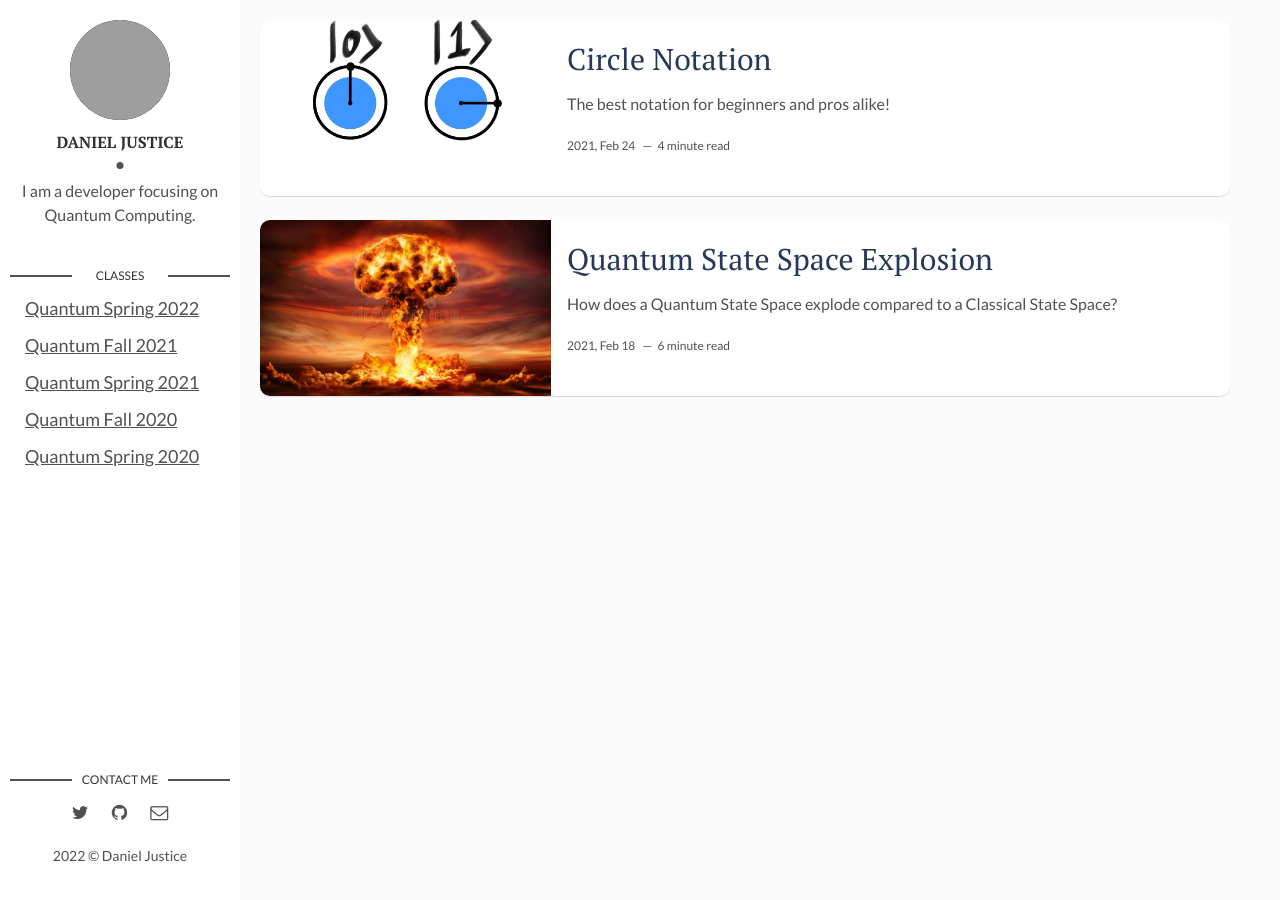
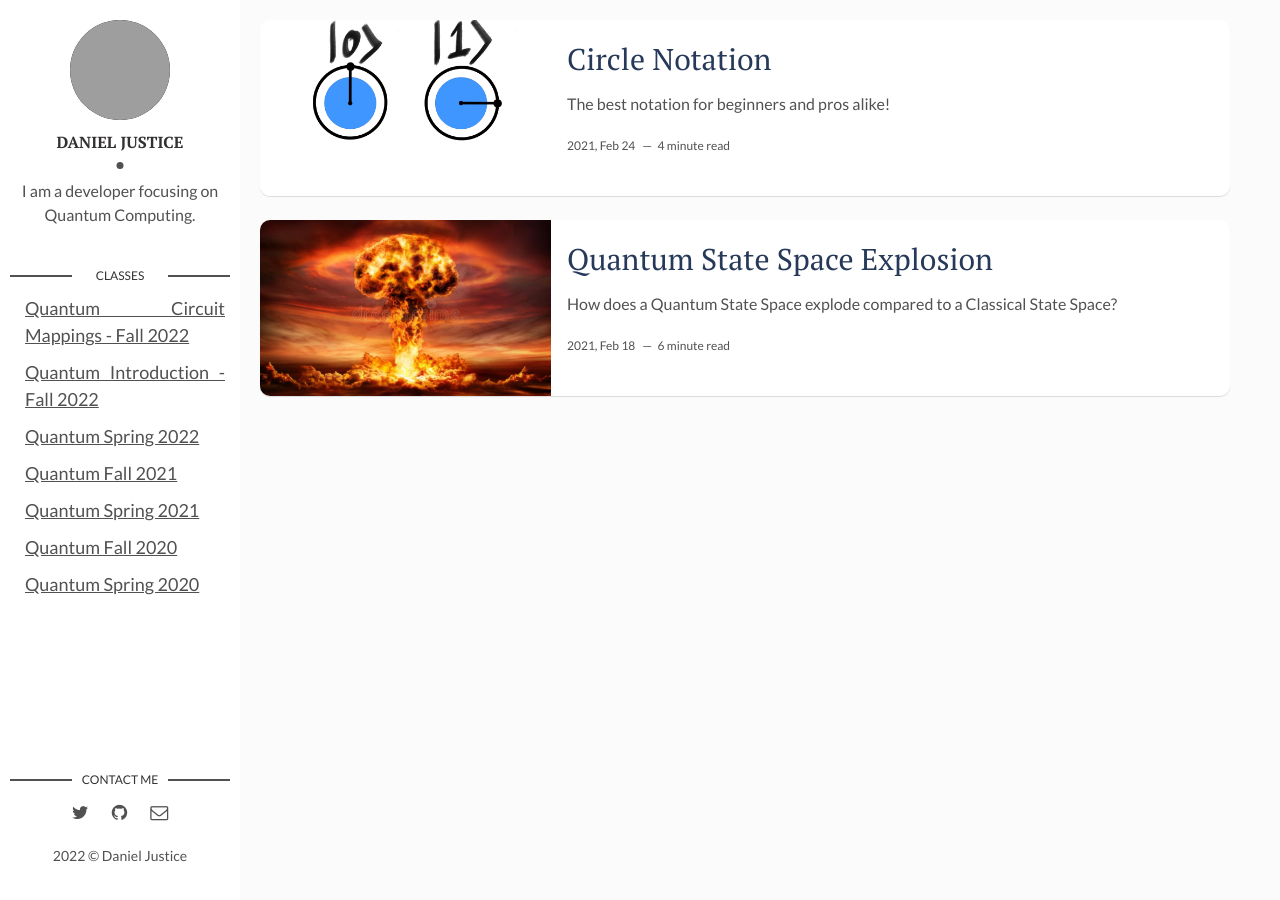
Before and after one commit to thequantumturtle/thequantumturtle.github.io, a Jekyll site: the page built from index.html, in a window 1280 px wide. Built offline with Jekyll 4.4.1, drawn with Linux system fonts in a browser that asks for light colours; the list of posts is cut into pages by our own code; grey boxes are pictures that could not be loaded.

Commit message:
added fall 2022 courses

```diff
--- a/_config.yml
+++ b/_config.yml
@@ -14,7 +14,7 @@ social-twitter: quantumturtle # add your Twitter handle
 social-facebook: # add your Facebook handle
 social-github: thequantumturtle # add your Github handle
 social-linkedin: # add your Linkedin handle
-social-email: quantumturtle09@gmail.com # add your Email address
+social-email: djustice@andrew.cmu.edu # add your Email address
 
 # Disqus
 discus-identifier: QuantumTurtle # add your discus identifier
--- a/_layouts/main.html
+++ b/_layouts/main.html
@@ -14,6 +14,8 @@ layout: default
     <section class="contact quantum-websites">
       <h3 class="contact-title">Classes</h3>
       <ul>
+        <li><a href="https://thequantumturtle.github.io/2022-Fall-QuantumCircuitMappings/">Quantum Circuit Mappings - Fall 2022</a></li>
+        <li><a href="https://thequantumturtle.github.io/2022-Fall-QuantumIntro/">Quantum Introduction - Fall 2022</a></li>
         <li><a href="https://thequantumturtle.github.io/QuantumSpring2022/">Quantum Spring 2022</a></li>
         <li><a href="https://thequantumturtle.github.io/QuantumFall2021/">Quantum Fall 2021</a></li>
         <li><a href="https://thequantumturtle.github.io/QuantumSpring2021/">Quantum Spring 2021</a></li>
```
